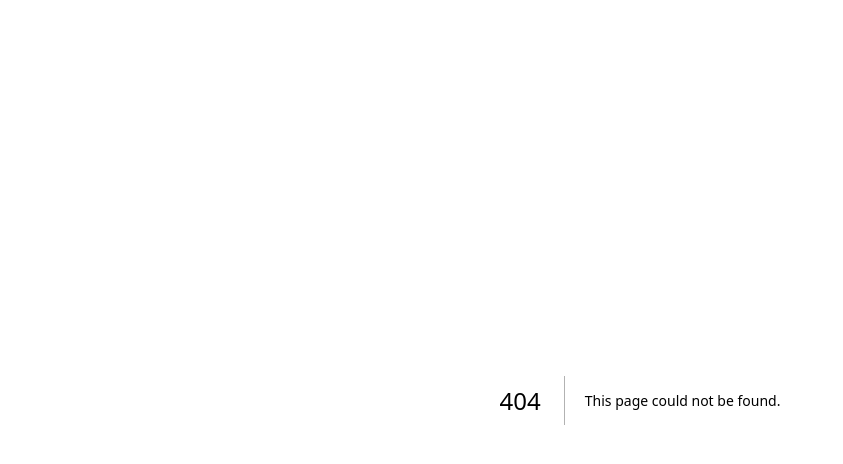
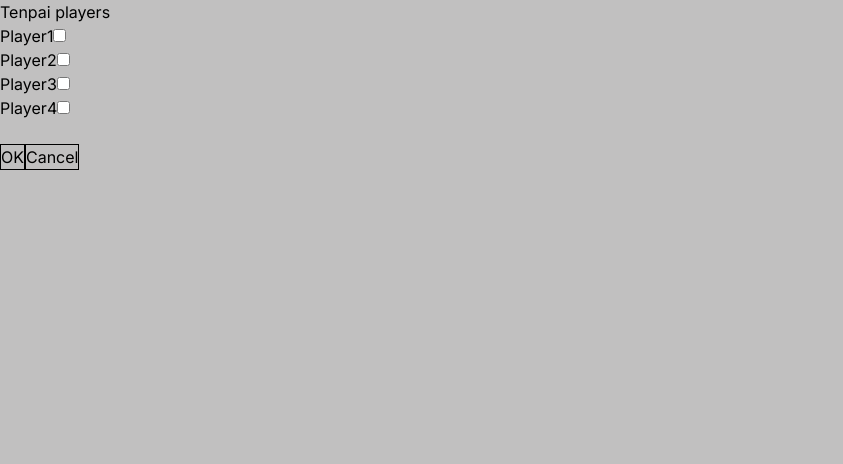
Before and after one commit to Losty522/calculationMahjong, a Next.js app: page /draw in a window 1280 px wide. Before the commit this address had no page. Shown: the top 464 px of the page, without its empty margins (0-843 px from the left). Built offline with nearby package versions, Linux system fonts and the light colour scheme.

Commit message:
made draw page

```diff
--- /dev/null
+++ b/src/app/draw/page.tsx
@@ -0,0 +1,8 @@
+import DrawForm from "@/components/drawForm/DrawForm";
+import React from "react";
+
+const page = () => {
+  return <DrawForm />;
+};
+
+export default page;
--- a/src/components/Field.tsx
+++ b/src/components/Field.tsx
@@ -35,6 +35,10 @@ const Field = () => {
         >
           Agari
         </button>
+      </Link>
+
+      <Link href="/draw">
+        <button className="border border-black">Draw</button>
       </Link>
 
       <button
--- /dev/null
+++ b/src/components/drawForm/DrawForm.tsx
@@ -0,0 +1,105 @@
+"use client";
+import Link from "next/link";
+import { redirect } from "next/navigation";
+import { PLAYER_INDEX, useFeildStatus, usePlayerStore } from "../playerStore";
+import { useGetFromStore } from "@/hooks/zustandHooks";
+
+const DrawForm = () => {
+  const playerDataState = useGetFromStore(usePlayerStore, (state) => state);
+  const fieldDataState = useGetFromStore(useFeildStatus, (state) => state);
+
+  const submitDraw = async (formData: FormData) => {
+    tenpaiCalculation();
+    resetTenpai();
+    redirect("/match");
+  };
+
+  const tenpaiCalculation = () => {
+    const tenpaiPoint = 3000;
+    let tenpaiPlayersNum = 0;
+    playerDataState?.playerData.forEach((data) => {
+      if (data.tenpai === true) {
+        tenpaiPlayersNum++;
+      }
+    });
+    const notenPlayers = 4 - tenpaiPlayersNum;
+
+    //if tenpai players are from 1 to 3, coop with calulations
+    if (tenpaiPlayersNum >= 1 && tenpaiPlayersNum <= 3) {
+      playerDataState?.playerData.forEach((data) => {
+        //if tempai, got points
+        if (data.tenpai === true) {
+          playerDataState?.calculatedPoints(
+            data.id,
+            +(tenpaiPoint / tenpaiPlayersNum)
+          );
+        } else {
+          //pay point
+          playerDataState?.calculatedPoints(
+            data.id,
+            -(tenpaiPoint / notenPlayers)
+          );
+        }
+      });
+    }
+
+    //check if oyaPlayer is tenpai or not, if so continue round and add honba else go to next round
+    if (
+      playerDataState?.playerData[Number(fieldDataState?.oyaId)].tenpai === true
+    ) {
+      fieldDataState?.changeHonba(1);
+    } else {
+      fieldDataState?.changeHonba(-fieldDataState?.honba);
+      fieldDataState?.changeNextOya();
+      fieldDataState?.changeRound(1);
+    }
+    return;
+  };
+
+  const resetTenpai = () => {
+    //if cancelled, all players tenpai will be false.
+    playerDataState?.playerData.forEach((data, index) => {
+      playerDataState.updateTenpai(index, false);
+    });
+  };
+
+  return (
+    <form action={submitDraw}>
+      <div>Tenpai players</div>
+      <div className="flex flex-col">
+        {playerDataState?.playerData.map((data) => (
+          <label key={data.id}>
+            {playerDataState?.playerData[data.id].playerName}
+            <input
+              type="checkbox"
+              checked={playerDataState?.playerData[data.id].tenpai}
+              onChange={() => {
+                playerDataState?.updateTenpai(
+                  data.id,
+                  !playerDataState?.playerData[data.id].tenpai
+                );
+              }}
+            />
+          </label>
+        ))}
+      </div>
+      <br />
+      <button type="submit" className="border border-black">
+        OK
+      </button>
+      <Link href="/match">
+        <button
+          type="button"
+          className="border border-black"
+          onClick={() => {
+            resetTenpai();
+          }}
+        >
+          Cancel
+        </button>
+      </Link>
+    </form>
+  );
+};
+
+export default DrawForm;
--- a/src/components/playerStore.ts
+++ b/src/components/playerStore.ts
@@ -194,6 +194,7 @@ export interface playerDataInterface {
   riichi:boolean,
   rank:number,
   startPositionFlag:boolean[]
+  tenpai:boolean,
 }
 
 export type playerStoreType = {
@@ -207,6 +208,7 @@ export type playerStoreType = {
   updateRanking:()=>void;
   updateStartPosition:(positionArray:number[])=>void;
   updatePlayerStartPositionFlag: (playerId: number, positionIndex:number)=>void;
+  updateTenpai: (playerId: number, bool: boolean) =>void;
 }
 export enum POSITION_INDEX {
   EAST=0,
@@ -223,7 +225,8 @@ const initialPlayerArrObj:playerDataInterface[] = [
     point: 25000,
     riichi:false,
     rank:0,
-    startPositionFlag:[true,false,false,false]
+    startPositionFlag:[true,false,false,false],
+    tenpai:false,
   },
   {
     id:1,
@@ -231,7 +234,8 @@ const initialPlayerArrObj:playerDataInterface[] = [
     point: 25000,
     riichi:false,
     rank:0,
-    startPositionFlag:[false,true,false,false]
+    startPositionFlag:[false,true,false,false],
+    tenpai:false,
   },
 
   {
@@ -240,7 +244,8 @@ const initialPlayerArrObj:playerDataInterface[] = [
     point: 25000,
     riichi:false,
     rank:0,
-    startPositionFlag:[false,false,true,false]
+    startPositionFlag:[false,false,true,false],
+    tenpai:false,
   },
   {
     id:3,
@@ -248,7 +253,8 @@ const initialPlayerArrObj:playerDataInterface[] = [
     point: 25000,
     riichi:false,
     rank:0,
-    startPositionFlag:[false,false,false,true]
+    startPositionFlag:[false,false,false,true],
+    tenpai:false,
   },
 ]
 
@@ -317,6 +323,15 @@ export const usePlayerStore = create<playerStoreType>()(
         )
         return {playerData:updatePlayerData}
       }),
+      updateTenpai: (playerId: number, bool: boolean) =>
+      set((state) => ({
+        playerData: state.playerData.map((data, dataIndex) =>
+          dataIndex === playerId
+            ? { ...data, tenpai: bool }
+            : data
+        ),
+      })),
+
     }),
     {
       name: "playerStoreData",
```
